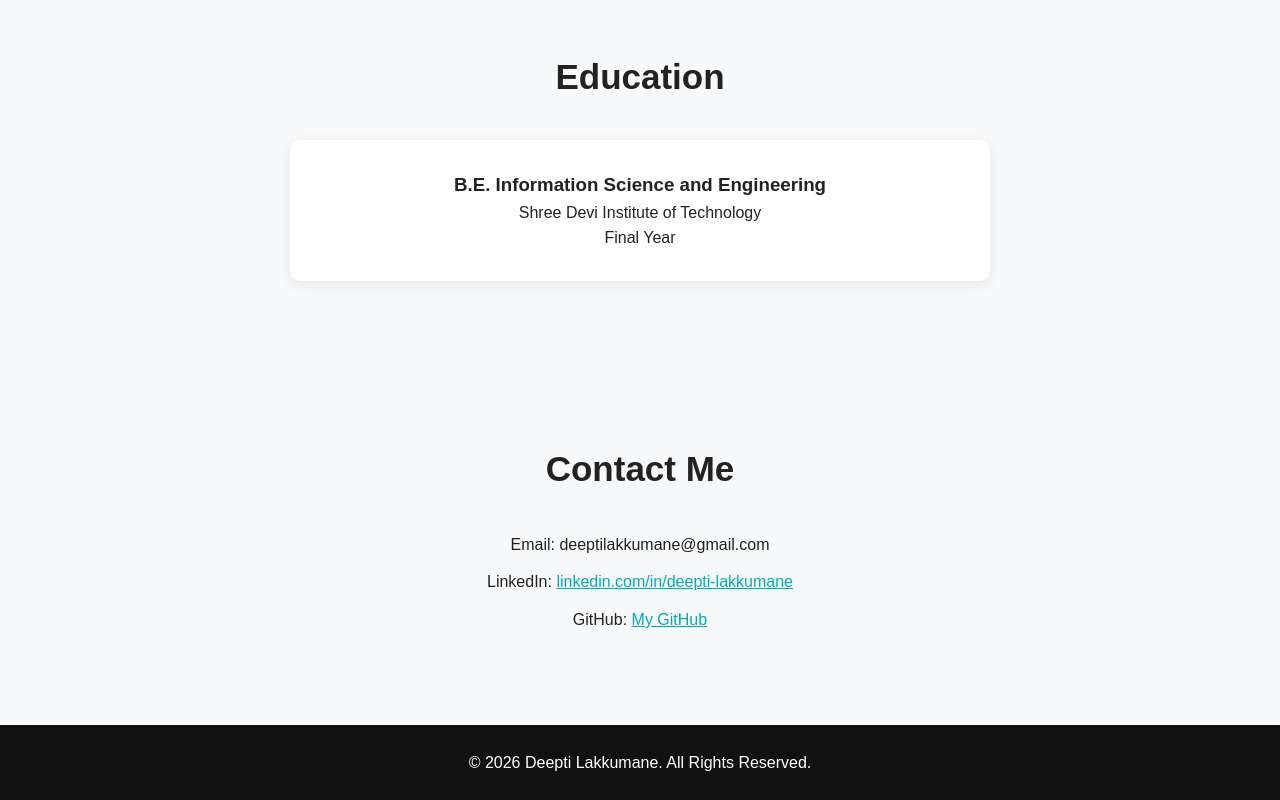
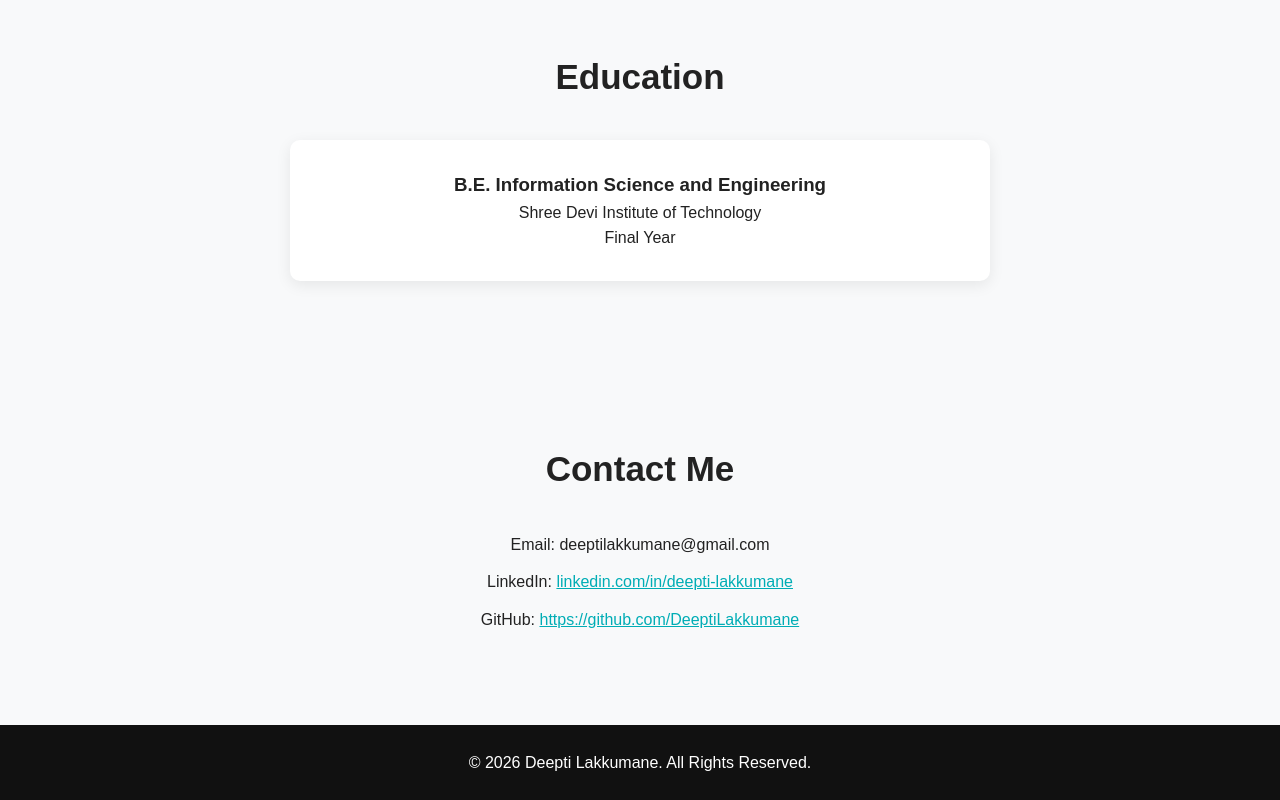
Before and after one commit to DeeptiLakkumane/personal-portfolio, a plain HTML site: page index.html in a window 1280 px wide. Shown: the part 2239-3039 px from the top of the page. Drawn offline with Linux system fonts and the light colour scheme; a script that the page names is missing.

Commit message:
Update index.html

```diff
--- a/index.html
+++ b/index.html
@@ -189,7 +189,7 @@
 
         <p>
             GitHub:
-            <a href="#" target="_blank">My GitHub</a>
+            <a href="#" target="_blank">https://github.com/DeeptiLakkumane</a>
         </p>
 
     </section>
```
